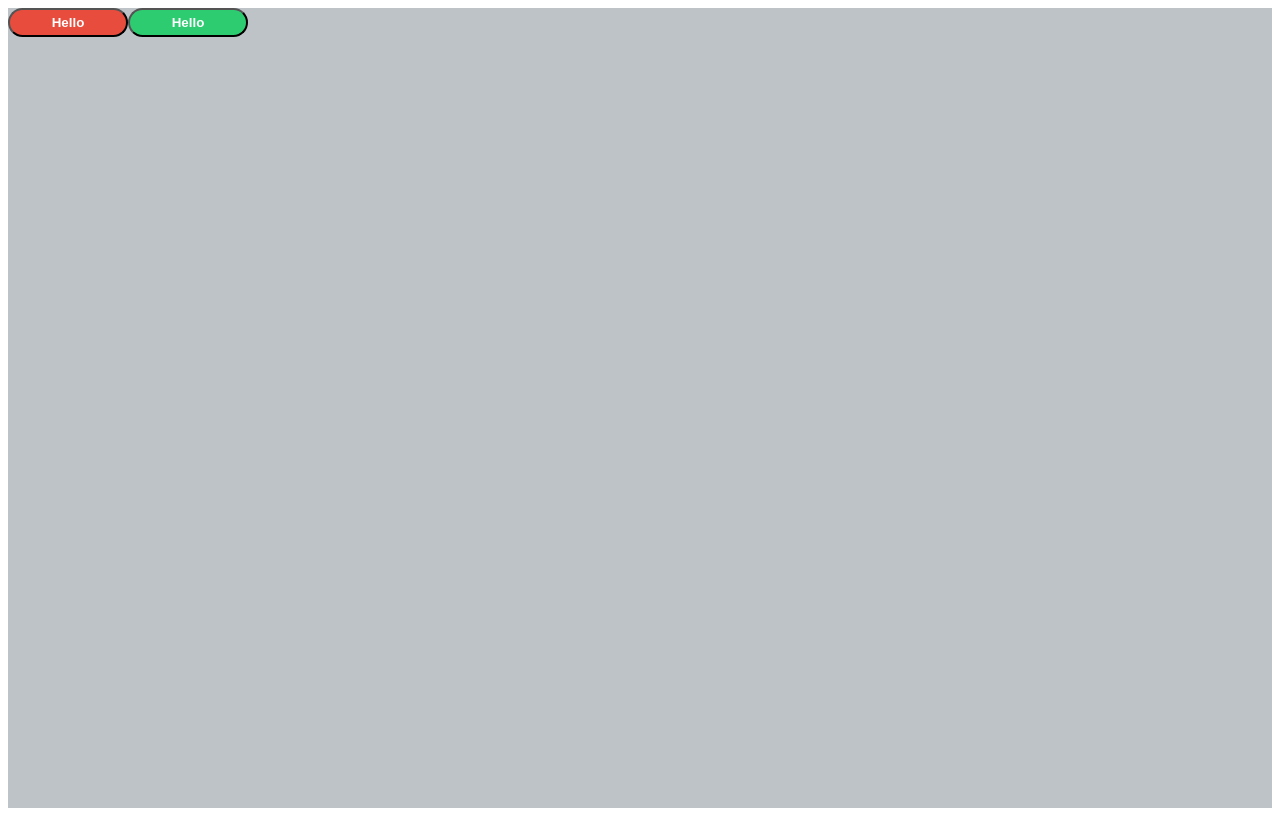
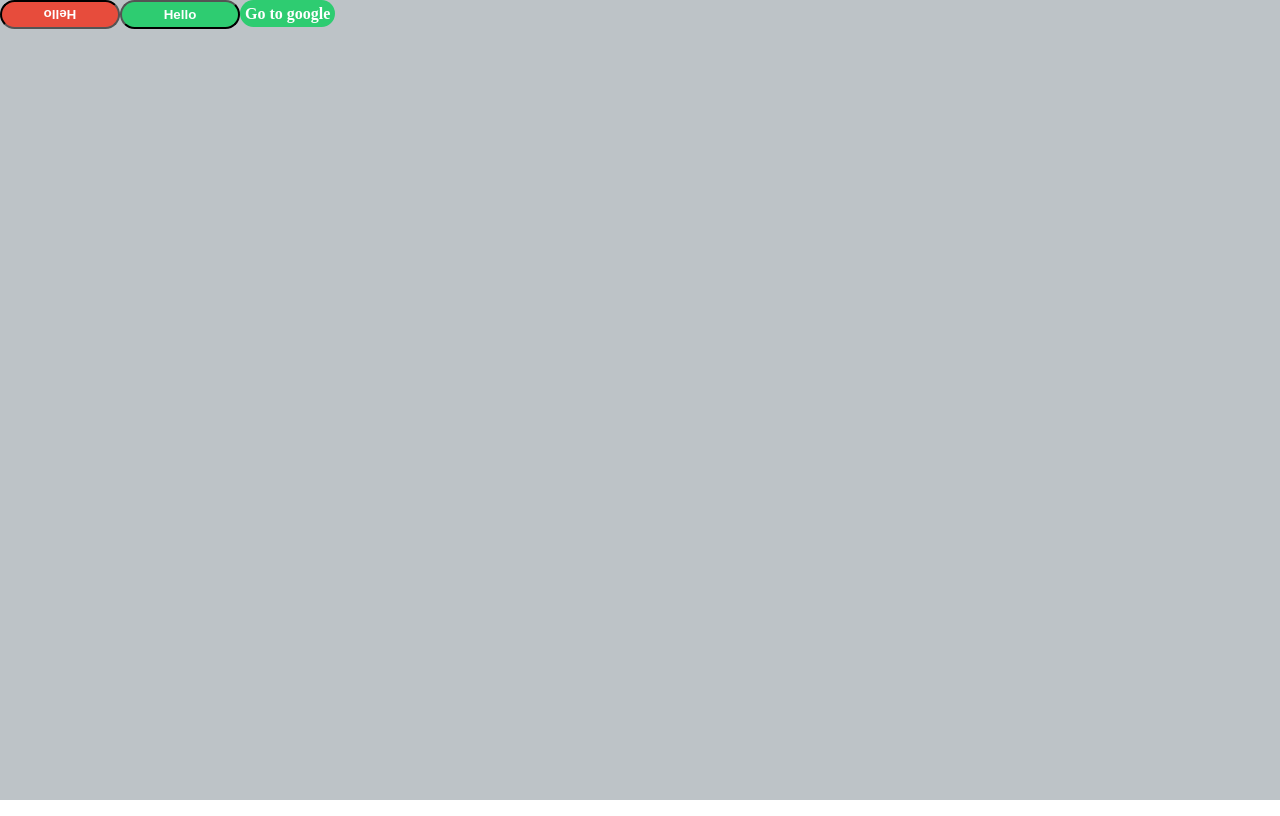
Before and after one commit to jiindev/study_styled-component, a React (Create React App) app: page / in a window 1280 px wide. Built offline with nearby package versions, Linux system fonts and the light colour scheme.

Commit message:
#3 injectGlobal and Extend & #4 Animations
GlobalStyle을 이용하여 전체적으로 스타일 적용,
keyframes를 이용하여 애니메이션 적용

```diff
--- a/src/App.js
+++ b/src/App.js
@@ -1,13 +1,24 @@
 import React, {Component, Fragment} from 'react';
-import styled from "styled-components";
+import styled, {createGlobalStyle, css, keyframes} from "styled-components";
+
+const GlobalStyle = createGlobalStyle`
+  body{
+    padding:0;
+    margin:0;
+  }
+`;
 
 class App extends Component{
   render(){
     return (
-      <Container>
-        <Button danger>Hello</Button>
-        <Button>Hello</Button>
-      </Container>
+      <React.Fragment>
+        <GlobalStyle />
+        <Container>
+          <Button danger rotationTime={1}>Hello</Button>
+          <Button>Hello</Button>
+          <Anchor href="http://google.com">Go to google</Anchor>
+        </Container>
+      </React.Fragment>
     )
 
   }
@@ -30,7 +41,26 @@ const Button = styled.button`
   &focus{
     outline: none;
   }
-  background-color:${props=>props.danger ? '#e74c3c' : '#2ecc71'}
-  `
+  background-color:${props=>props.danger ? '#e74c3c' : '#2ecc71'};
+  ${props=>{
+    if(props.danger){
+      return css `animation:${rotation} ${props.rotationTime}s linear infinite`;
+    }
+  }};
+`;
+
+const Anchor = styled(Button.withComponent("a"))`
+  text-decoration:none;
+`;
+
+const rotation = keyframes`
+  from{
+    transform: rotate(0deg);
+  }
+  to{
+    transform: rotate(360deg);
+  }
+`;
+
 
 export default App;
```
